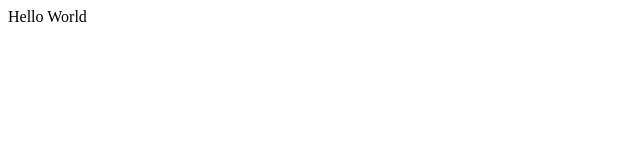
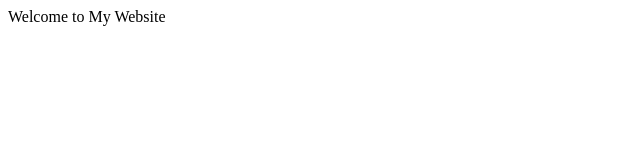
Before and after one commit to caslin375-ai/project-1, a plain HTML site: page index.html in a window 1280 px wide. Shown: the whole page, without its empty margins (0-640 px from the left). Drawn offline with Linux system fonts and the light colour scheme.

Commit message:
Update index.html content

```diff
--- a/index.html
+++ b/index.html
@@ -1 +1 @@
-<html><body>Hello World</body></html>
+<html><body>Welcome to My Website</body></html>
```
